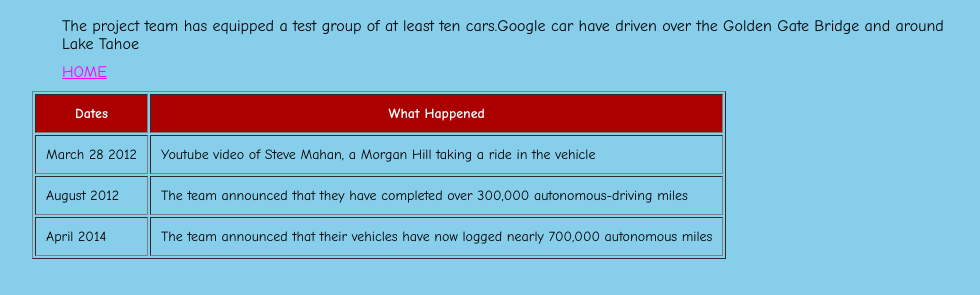
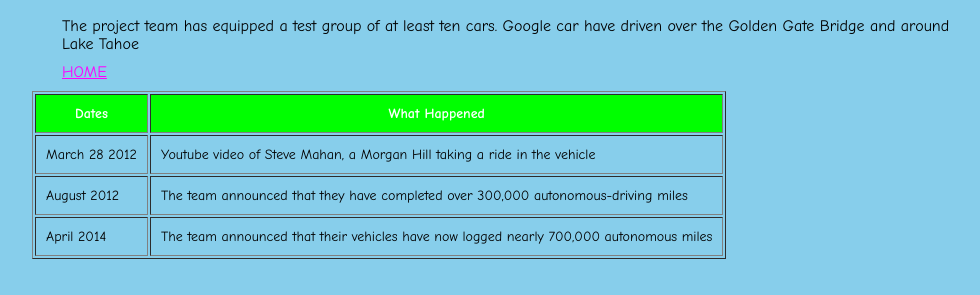
Before and after one commit to pclune18/Project, a plain HTML site: page page3.html in a window 1280 px wide. Shown: the part 57-352 px from the top of the page, without its empty margins (128-1108 px from the left). Drawn offline with Linux system fonts and the light colour scheme.

Commit message:
Initial commit

```diff
--- a/newstyle.css
+++ b/newstyle.css
@@ -35,7 +35,7 @@ li{
     font-size: 16px;
 }
 th{
-    background-color: #AA0000;
+    background-color: lime;
     color: white;
     font-family: "Comic Sans MS";
     font-size: 14px;
```
Also changed, not shown: page3.html (+1 -1 lines).
